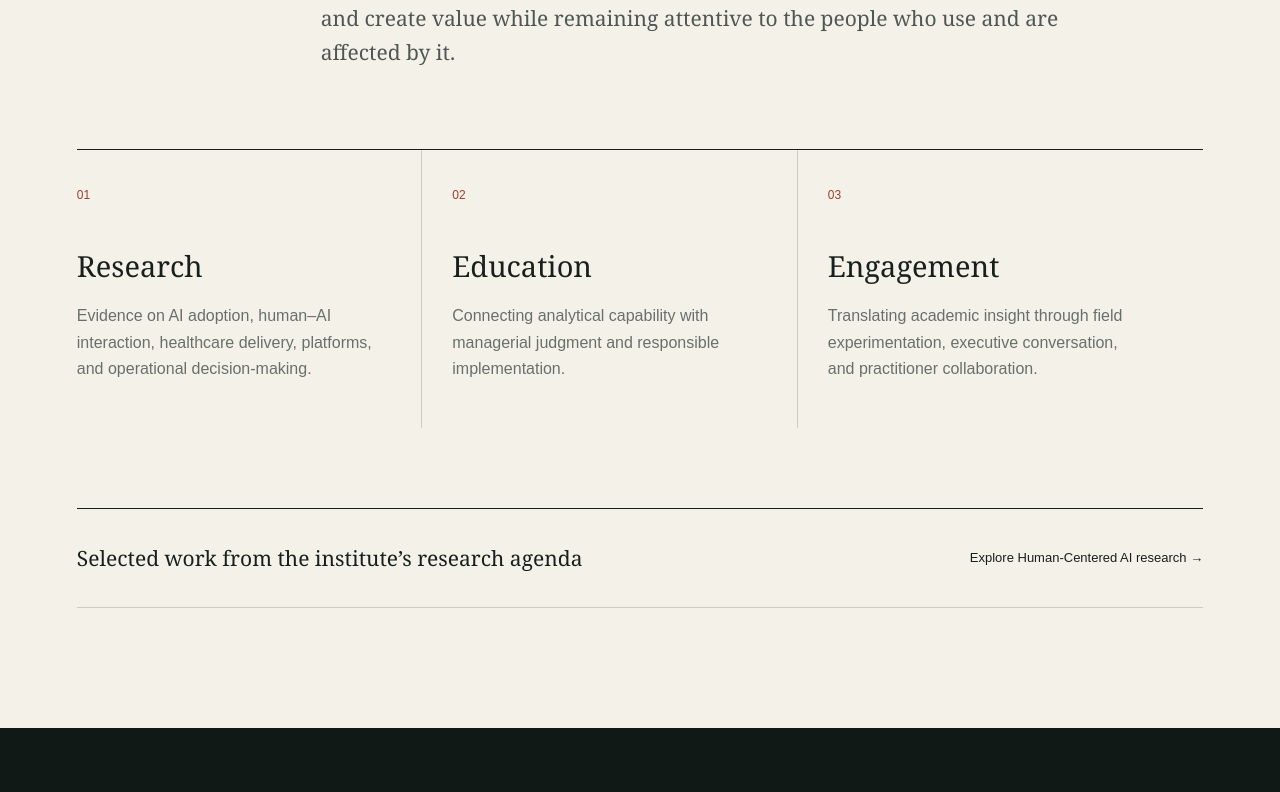
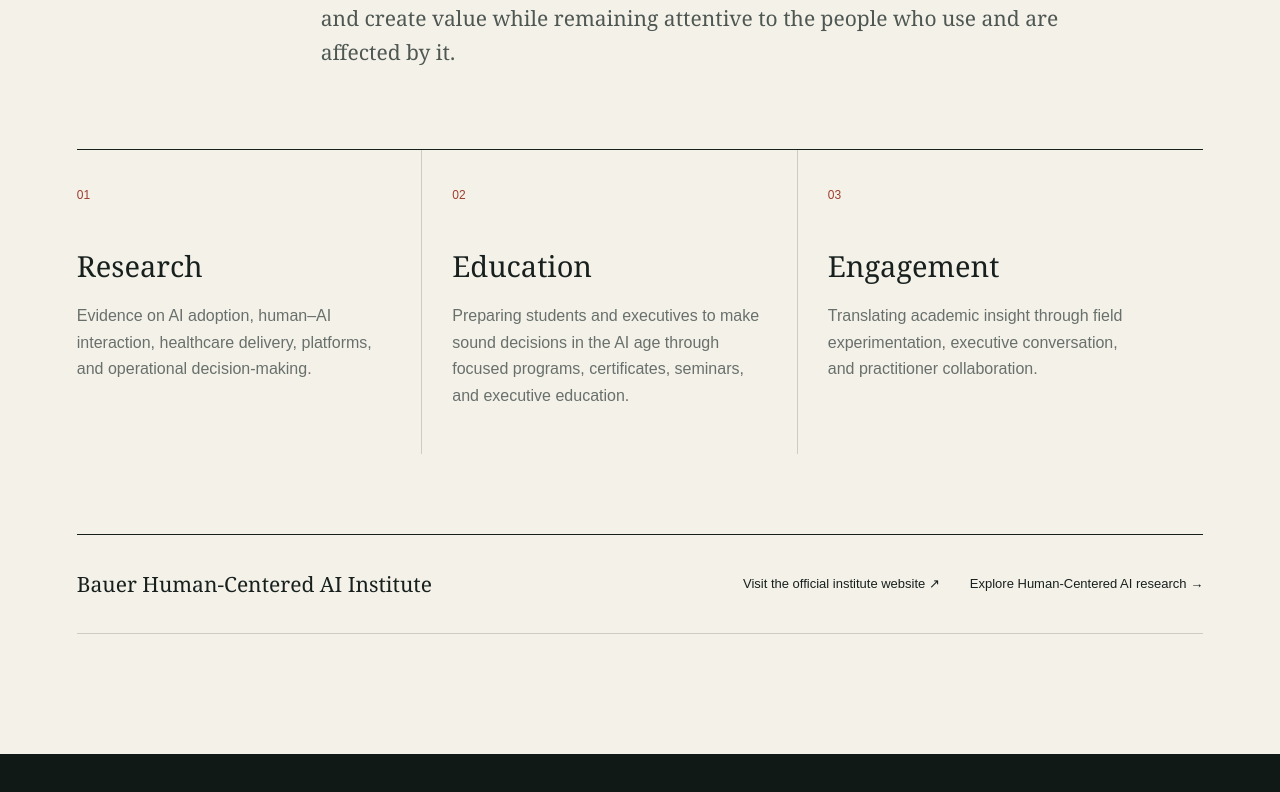
Before and after one commit to xdwong/xdwong.github.io, a Next.js app: page /institute in a window 1280 px wide. Shown: the part 542-1334 px from the top of the page. Built offline with nearby package versions, Linux system fonts and the light colour scheme.

Commit message:
Refine institute and biography details

```diff
--- a/app/about/page.tsx
+++ b/app/about/page.tsx
@@ -7,7 +7,7 @@
       <p>Dr. Meng Li is a professor, department chair of Decision & Information Sciences, Endowed C.T. Bauer Chair of AI, and founding director of the Bauer Human-Centered AI Institute at the C.T. Bauer College of Business, University of Houston.</p>
       <p>He is a scholar of human-centered AI, studying how artificial intelligence reshapes organizational decision-making, healthcare delivery, and operational systems. Through research, education, and institution building, he develops evidence-based approaches for integrating AI into human work.</p>
       <p>His research has appeared in <em>Management Science</em>, <em>Manufacturing & Service Operations Management</em>, <em>Operations Research</em>, <em>Production and Operations Management</em>, <em>Journal of Operations Management</em>, <em>Strategic Management Journal</em>, and <em>Nature Sustainability</em>.</p>
-      <p>He serves as Department Editor for <em>Journal of Operations Management</em> and <em>Decision Sciences Journal</em>, and Senior Editor for <em>Production and Operations Management</em>. He has edited AI-focused special issues and held visiting positions, including a recent appointment at the University of Oxford.</p>
+      <p>He serves as Department Editor for <em>Journal of Operations Management</em> and <em>Decision Sciences Journal</em>, and Senior Editor for <em>Production and Operations Management</em>. He has edited AI-focused special issues and held visiting positions, including at the University of Oxford.</p>
     </div>
   </div>
   <div className="credential-strip"><div><span>Current institution</span><strong>University of Houston</strong></div><div><span>Education</span><strong>Ph.D., Operations Management<br/>The University of Texas at Dallas, 2013</strong></div><div><span>Research focus</span><strong>Human-Centered AI · Healthcare · Operations</strong></div></div>
--- a/app/institute/page.tsx
+++ b/app/institute/page.tsx
@@ -2,6 +2,6 @@
 
 export default function InstitutePage(){return <InnerPage index="04" eyebrow="AI Institute" title="AI Institute" intro="Bauer Human-Centered AI Institute">
   <section className="institute-lead"><p>Founding Director</p><h2>Bauer Human-Centered AI Institute</h2><p>The institute brings an explicitly human-centered perspective to artificial intelligence: how AI can augment judgment, improve organizational systems, and create value while remaining attentive to the people who use and are affected by it.</p></section>
-  <div className="institute-themes"><article><span>01</span><h3>Research</h3><p>Evidence on AI adoption, human–AI interaction, healthcare delivery, platforms, and operational decision-making.</p></article><article><span>02</span><h3>Education</h3><p>Connecting analytical capability with managerial judgment and responsible implementation.</p></article><article><span>03</span><h3>Engagement</h3><p>Translating academic insight through field experimentation, executive conversation, and practitioner collaboration.</p></article></div>
-  <section className="institute-link"><p>Selected work from the institute’s research agenda</p><a href="/research">Explore Human-Centered AI research →</a></section>
+  <div className="institute-themes"><article><span>01</span><h3>Research</h3><p>Evidence on AI adoption, human–AI interaction, healthcare delivery, platforms, and operational decision-making.</p></article><article><span>02</span><h3>Education</h3><p>Preparing students and executives to make sound decisions in the AI age through focused programs, certificates, seminars, and executive education.</p></article><article><span>03</span><h3>Engagement</h3><p>Translating academic insight through field experimentation, executive conversation, and practitioner collaboration.</p></article></div>
+  <section className="institute-link"><p>Bauer Human-Centered AI Institute</p><div><a href="https://www.bauer.uh.edu/ai/" target="_blank" rel="noreferrer">Visit the official institute website ↗</a><a href="/research">Explore Human-Centered AI research →</a></div></section>
 </InnerPage>}
--- a/app/page.tsx
+++ b/app/page.tsx
@@ -2,7 +2,7 @@
 import { SiteHeader } from "./components/SiteHeader";
 
 const pillars = [
-  { index:"01", label:"Research", title:"AI & Work · Healthcare AI · AI-Enabled Operations", text:"Field evidence and analytical research on how people, organizations, and operational systems adopt and work with artificial intelligence.", href:"/research", link:"Explore research" },
+  { index:"01", label:"Research", title:"AI & Work\nHealthcare AI\nAI-Enabled Operations", text:"Field evidence and analytical research on how people, organizations, and operational systems adopt and work with artificial intelligence.", href:"/research", link:"Explore research" },
   { index:"02", label:"Academic Leadership", title:"Department Leadership · Institute Building · Editorial Leadership", text:"Building academic programs, research communities, and institutional capacity around consequential questions in AI and operations.", href:"/leadership", link:"Leadership & impact" },
   { index:"03", label:"External Impact", title:"Industry Engagement · AI Experimentation · Research Translation", text:"Connecting rigorous research with healthcare, platforms, supply chains, and the organizations implementing AI in practice.", href:"/institute", link:"Human-Centered AI Institute" },
 ];
```
Also changed, not shown: app/globals.css.
